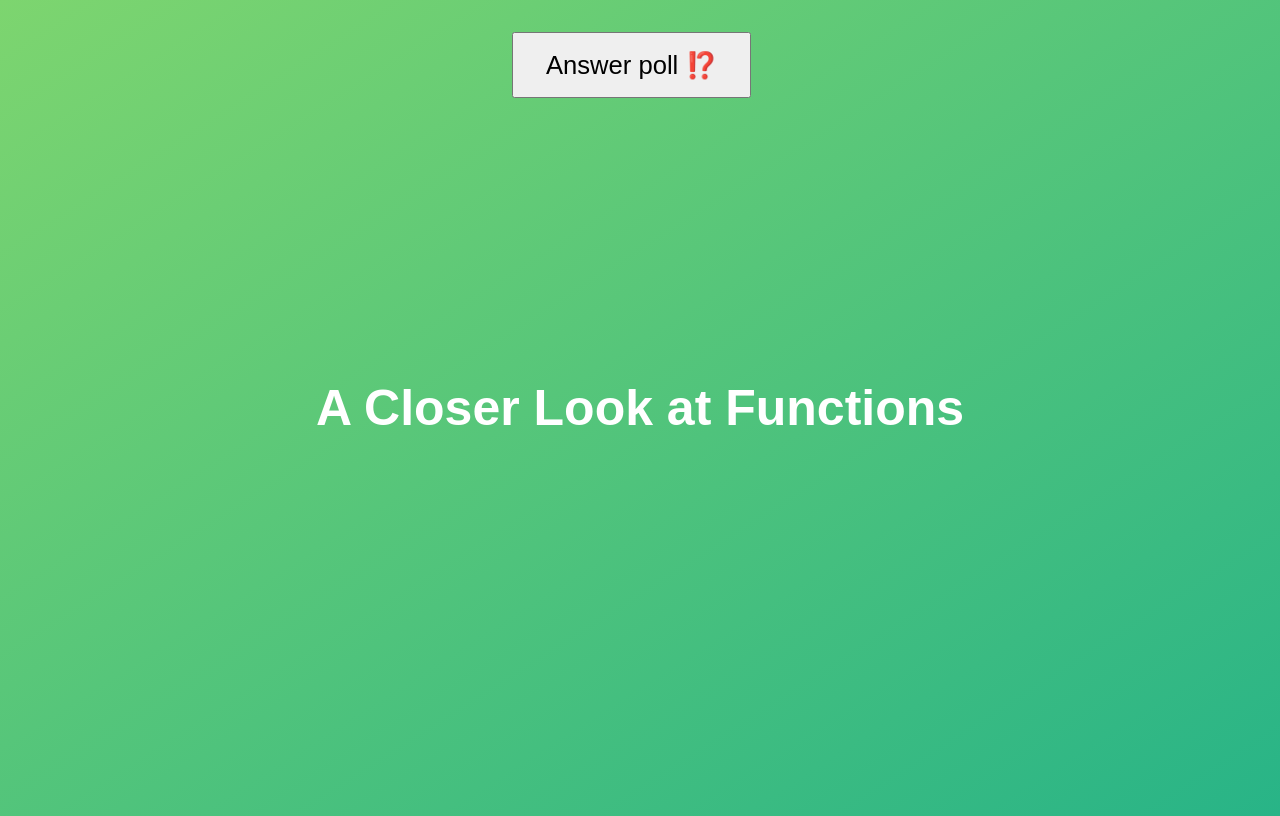
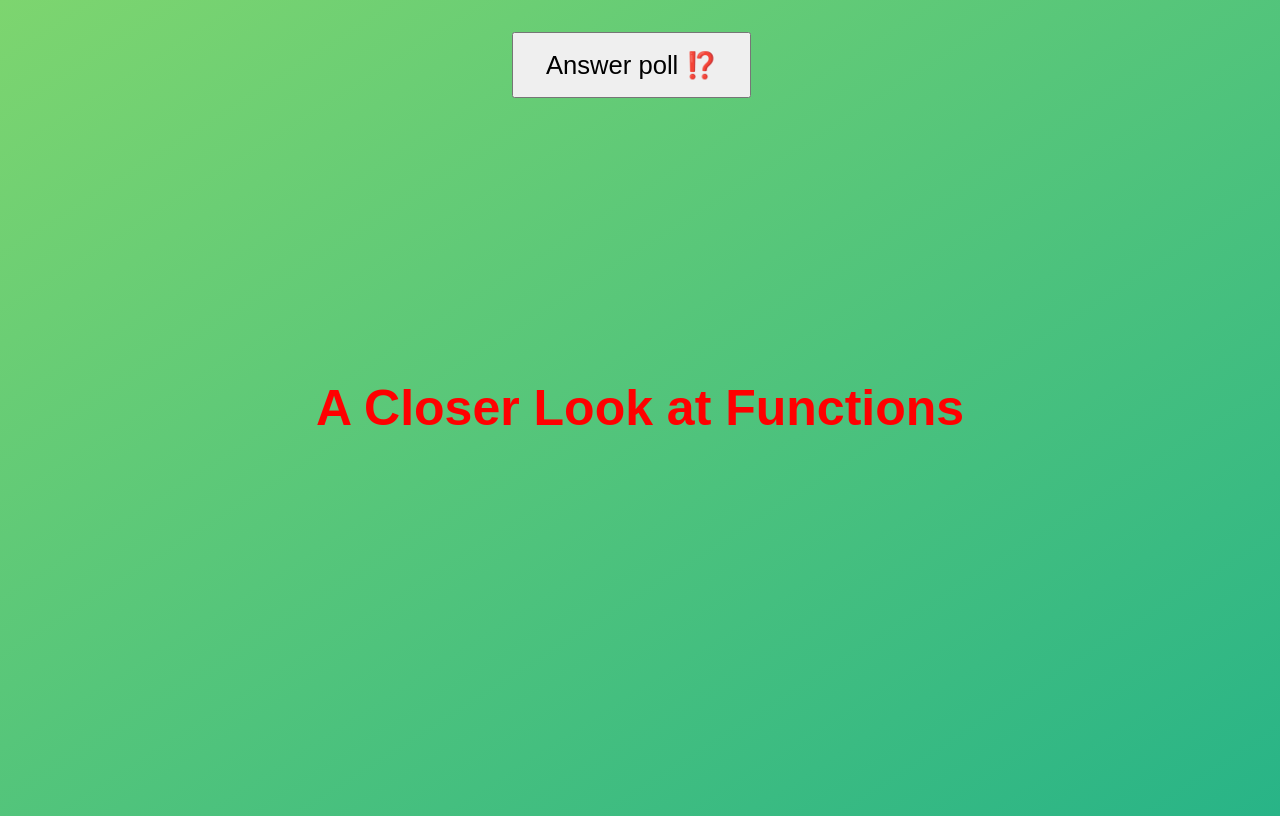
Before and after one commit to vihahuynh/Javascript-challenge, a plain HTML site: page Section10-function/index.html in a window 1280 px wide. Drawn offline with Linux system fonts and the light colour scheme.

Commit message:
Section 10: coding challenge 2

```diff
--- /dev/null
+++ b/Section10-function/coding-challenge-2.js
@@ -0,0 +1,5 @@
+(function () {
+  const header = document.querySelector('h1');
+  header.style.color = 'red';
+  document.body.addEventListener('click', () => (header.style.color = 'blue'));
+})();
--- a/Section10-function/index.html
+++ b/Section10-function/index.html
@@ -33,6 +33,6 @@
   <body>
     <h1>A Closer Look at Functions</h1>
     <button class="poll">Answer poll ⁉️</button>
-    <script src="coding-challenge-1.js"></script>
+    <script src="coding-challenge-2.js"></script>
   </body>
 </html>
```
